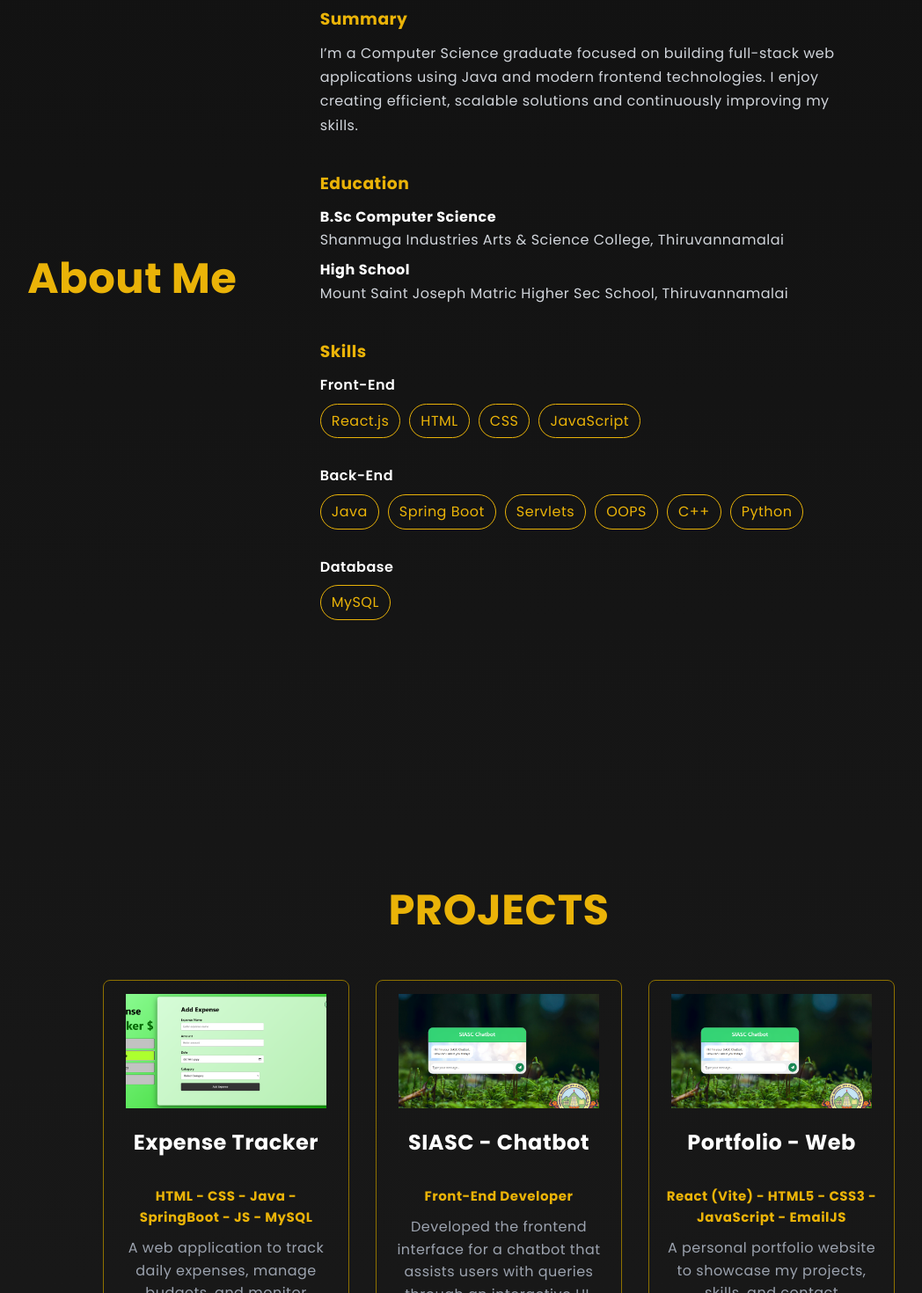
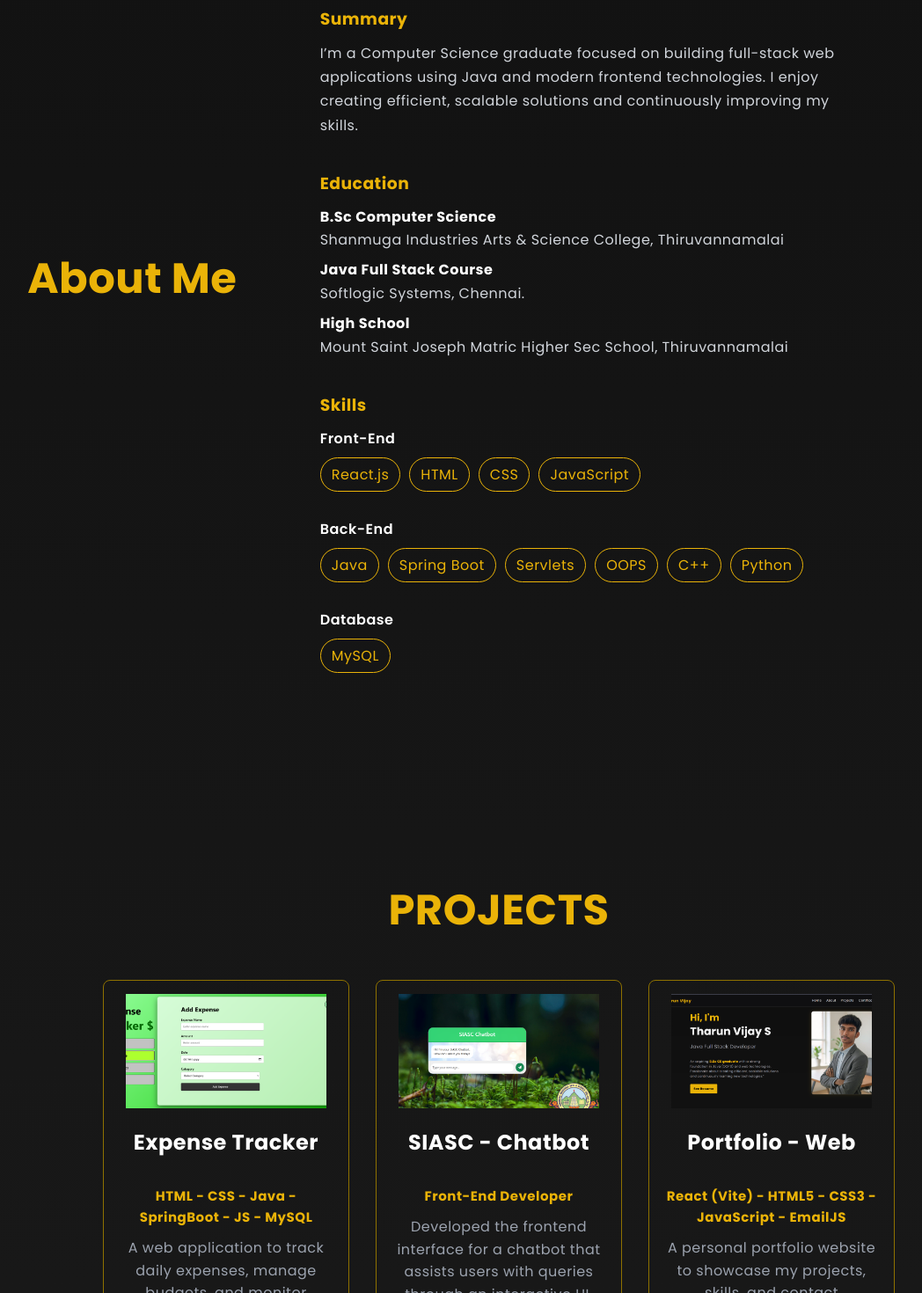
Before and after one commit to TharunVijai/portfolio-web, a React (Vite) app: page / in a window 1280 px wide. Shown: the part 813-2283 px from the top of the page at 88% size, without its empty margins (73-1121 px from the left). Built offline with nearby package versions, Linux system fonts and the light colour scheme.

Commit message:
added profile

```diff
--- a/src/Components/About.jsx
+++ b/src/Components/About.jsx
@@ -18,6 +18,8 @@ const About = () => {
               <h3>Education</h3>
               <h4>B.Sc Computer Science</h4>
               <p>Shanmuga Industries Arts & Science College, Thiruvannamalai</p>
+              <h4>Java Full Stack Course</h4>
+              <p>Softlogic Systems, Chennai.</p>
               <h4>High School</h4>
               <p>Mount Saint Joseph Matric Higher Sec School, Thiruvannamalai</p>
             </div>
--- a/src/Components/Projects.jsx
+++ b/src/Components/Projects.jsx
@@ -25,7 +25,7 @@ const Projects = () => {
             </div>
 
             <div className="project-card">
-            <img src="chatbot.png" alt="" />
+            <img src="portfoliopage.png" alt="" />
             <h2>Portfolio - Web</h2>
             <h3>React (Vite) - HTML5 - CSS3 - JavaScript - EmailJS</h3>
             <div className='desc'><p>A personal portfolio website to showcase my projects, skills, and contact information with a clean UI.</p></div>
```
Also changed, not shown: public/portfoliopage.png (added).
